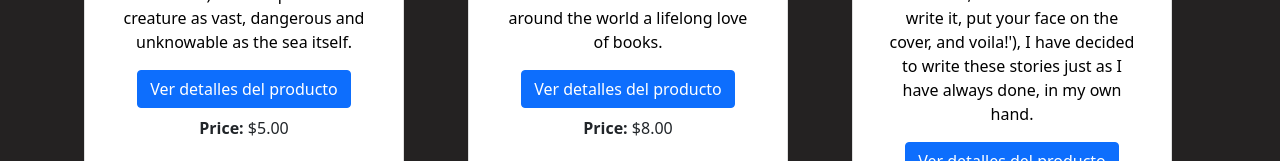
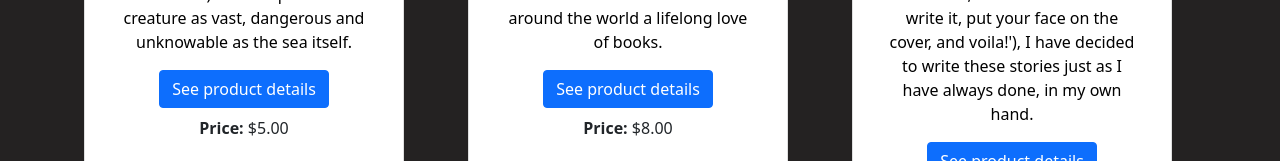
Before and after one commit to sdeymonnaz/ReactCH, a React (Create React App) app: page / in a window 1280 px wide. Shown: the part 791-952 px from the top of the page. Built offline with nearby package versions, Linux system fonts and the light colour scheme.

Commit message:
button legend

```diff
--- a/src/components/Item.js
+++ b/src/components/Item.js
@@ -12,7 +12,7 @@ const Item = ({id, title, description, price, pictureUrl}) =>{
                 <Card.Title><strong>{title}</strong></Card.Title>
                 <Card.Text><strong>ID:</strong> {id}</Card.Text>
                 <Card.Text><strong>Description:</strong> {description}</Card.Text>
-                <Button onClick={showDetails} variant="primary">Ver detalles del producto</Button>
+                <Button onClick={showDetails} variant="primary">See product details</Button>
                 <ListGroup className="list-group-flush">
                     <ListGroupItem><strong>Price:</strong> ${price.toFixed(2)}</ListGroupItem>
                 </ListGroup>
```
